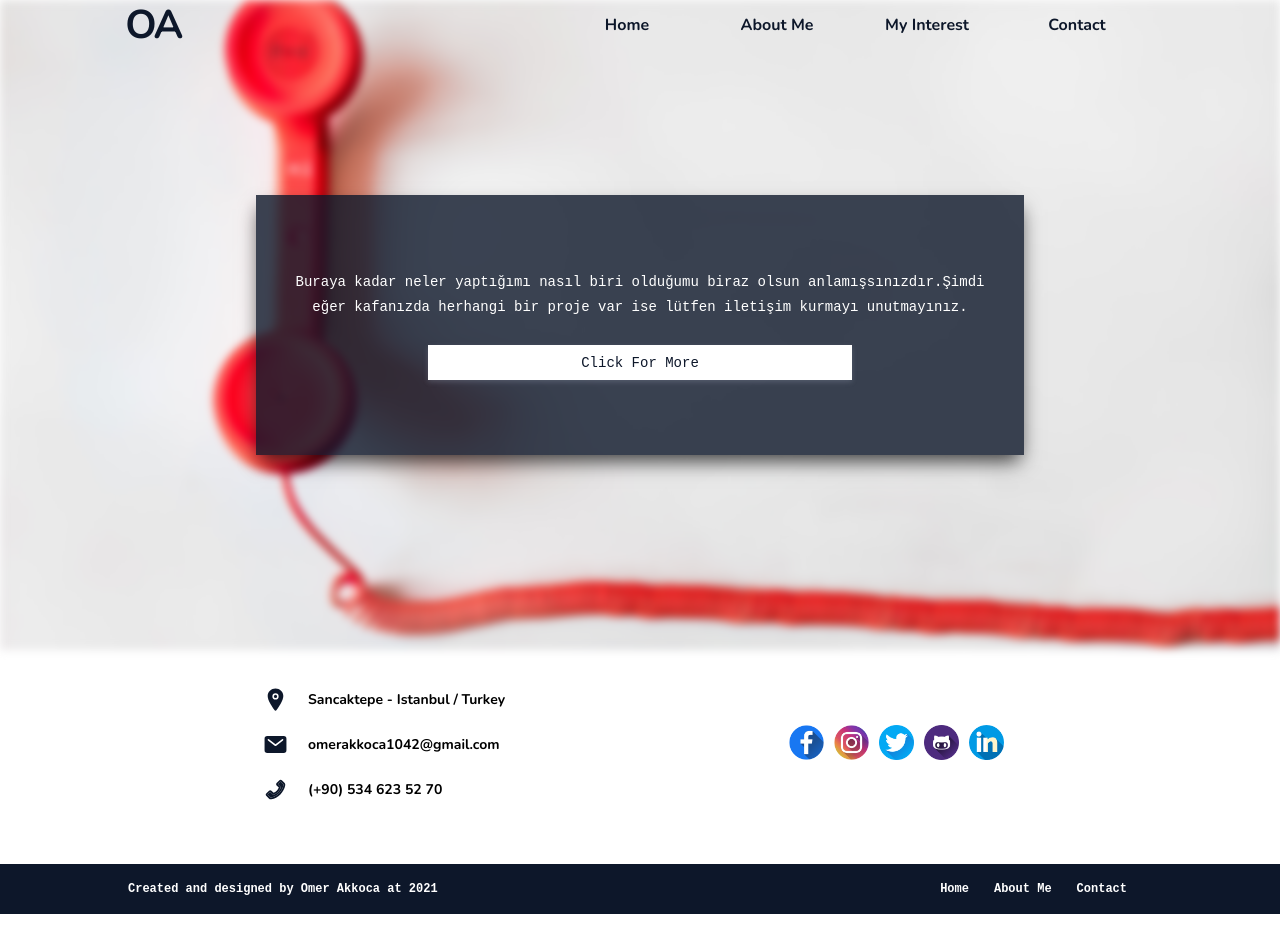
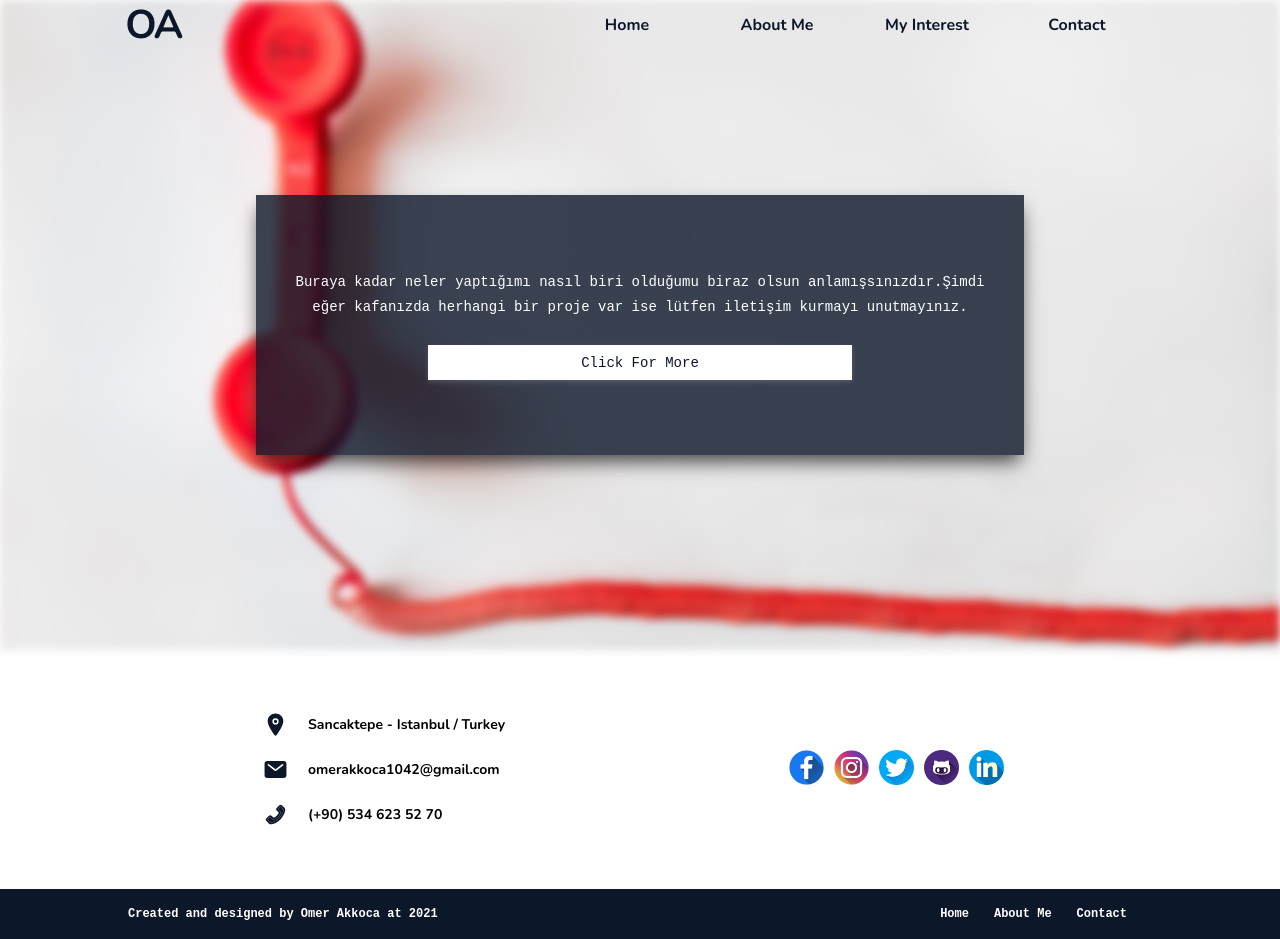
Before and after one commit to omer-akkoca/omerakkoca-web-site, a React (Create React App) app: page /contact in a window 1280 px wide. Before the commit the page ends 914 px from the top, so only its background shows below. Built offline with nearby package versions, Linux system fonts and the light colour scheme.

Commit message:
style fix

```diff
--- a/src/components/Header/style.css
+++ b/src/components/Header/style.css
@@ -82,6 +82,7 @@ header .content .custom-button{
     header {
         height: 500px;
         margin-top: calc(-1 * var(--navbar_height));
+        margin-bottom: 50px;
     }
     header .content {
         width: 75%;
--- a/src/index.css
+++ b/src/index.css
@@ -1,6 +1,7 @@
 :root {
   --dark_text: #0d172a;
   --transparent_dark: rgba(13, 23, 42, .8);
+  --transition: all .25s cubic-bezier(.4, 0, .2, 1)
 }
 
 *{
```
